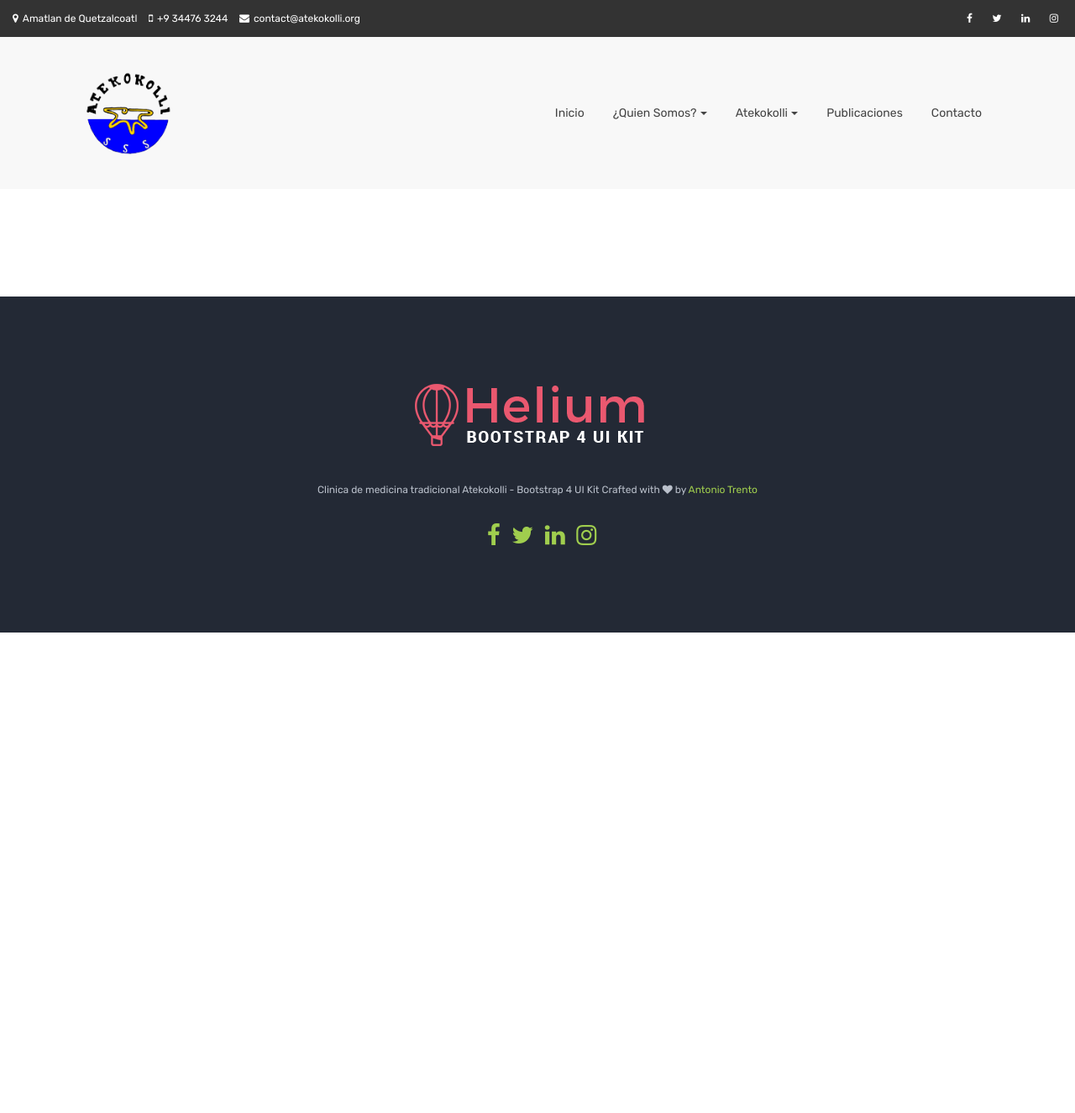
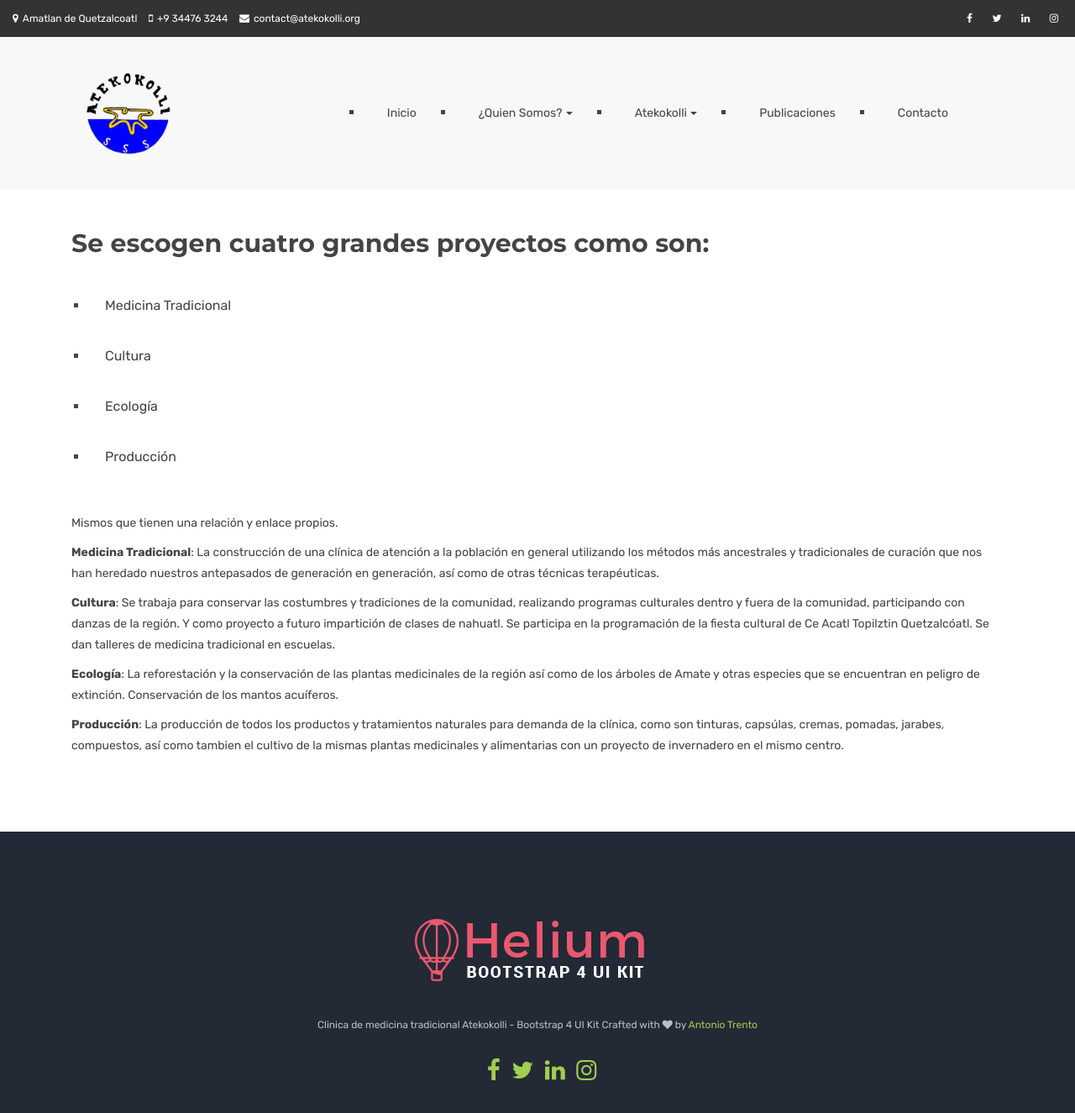
Before and after one commit to xoco70/atekokolli, a Jekyll site: the page built from el-proyecto.md, in a window 1280 px wide. Shown: the top 1325 px of the page at 84% size. Built offline with Jekyll 4.4.1, drawn with Linux system fonts in a browser that asks for light colours.

Commit message:
el proyecto ok

```diff
--- /dev/null
+++ b/assets/css/custom/el-proyecto.css
@@ -0,0 +1,4 @@
+ul, li {
+    padding: 20px;
+    list-style: square;
+}
--- a/el-proyecto.md
+++ b/el-proyecto.md
@@ -2,7 +2,7 @@
 layout: index
 title: Clinica de medicina tradicional Atekokolli
 tagline: Bootstrap 4 UI kit for Jekyll
-css:
+css: el-proyecto.css
 js: sliders.js
 keywords: helium, jekyll, bootstrap, UI, kit
 canonical: https://heliumjk.github.io
@@ -11,7 +11,30 @@ canonical: https://heliumjk.github.io
 <!-- Content Area Start -->
 <div id="content">
   <div class="container mt-5">
+      <h2>Se escogen cuatro grandes proyectos como son:</h2>
 
+<ul>
+ 	<li >Medicina Tradicional</li>
+ 	<li >Cultura</li>
+ 	<li>Ecología</li>
+ 	<li>Producción</li>
+</ul>
+
+<p>
+Mismos que tienen una relación y enlace propios.
+</p>
+<p>
+<strong>Medicina Tradicional</strong>: La construcción de una clínica de atención a la población en general utilizando los métodos más ancestrales y tradicionales de curación que nos han heredado nuestros antepasados de generación en generación, así como de otras técnicas terapéuticas.
+</p>
+<p>
+<strong>Cultura</strong>: Se trabaja para conservar las costumbres y tradiciones de la comunidad, realizando programas culturales dentro y fuera de la comunidad, participando con danzas de la región. Y como proyecto a futuro impartición de clases de nahuatl. Se participa en la programación de la fiesta cultural de Ce Acatl Topilztin Quetzalcóatl. Se dan talleres de medicina tradicional en escuelas.
+</p>
+<p>
+<strong>Ecología</strong>: La reforestación y la conservación de las plantas medicinales de la región así como de los árboles de Amate y otras especies que se encuentran en peligro de extinción. Conservación de los mantos acuíferos.
+</p>
+<p>
+<strong>Producción</strong>: La producción de todos los productos y tratamientos naturales para demanda de la clínica, como son tinturas, capsúlas, cremas, pomadas, jarabes, compuestos, así como tambien el cultivo de la mismas plantas medicinales y alimentarias con un proyecto de invernadero en el mismo centro.
+</p>
 
   </div>
 <!-- Content area end -->
```
